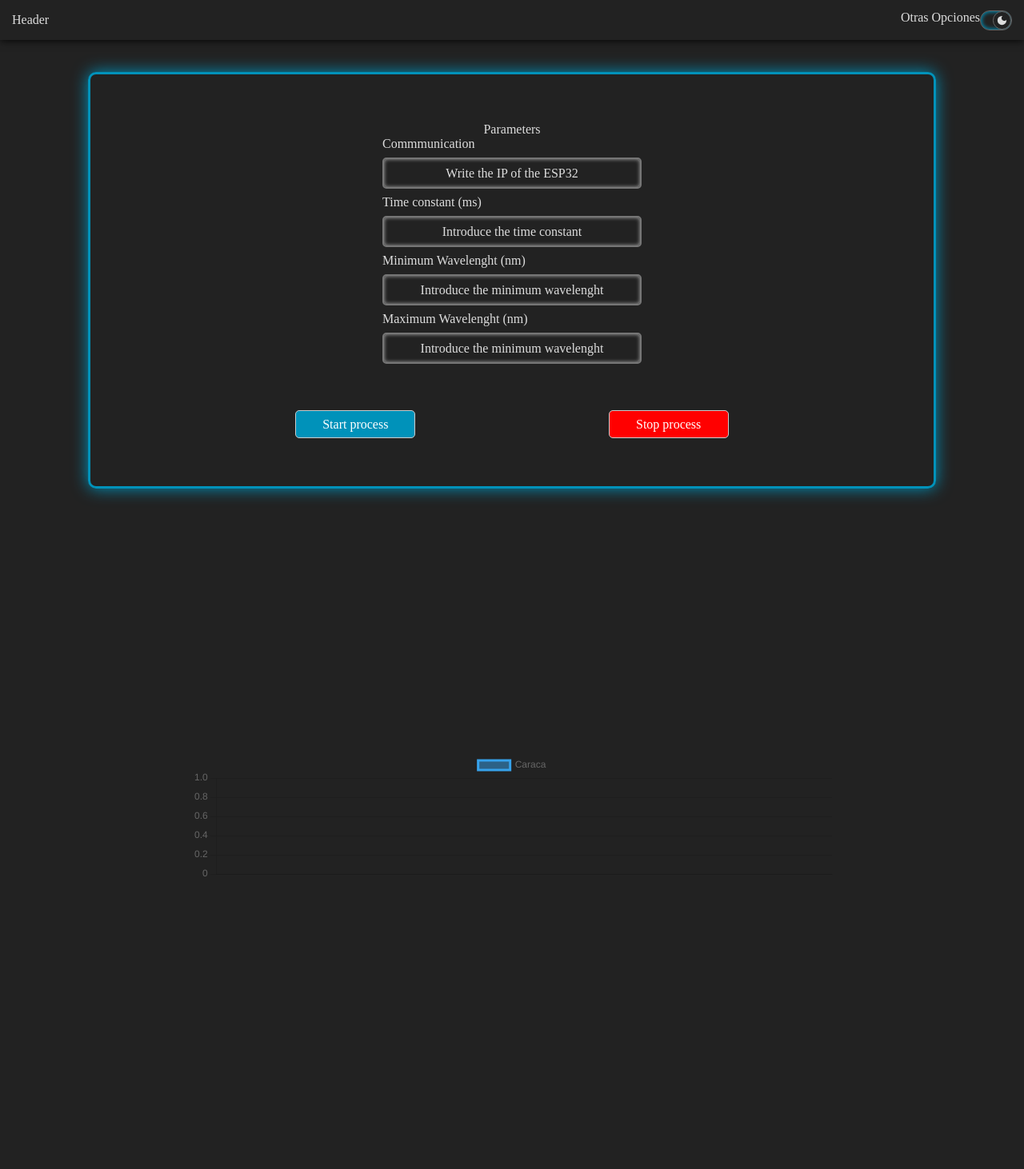
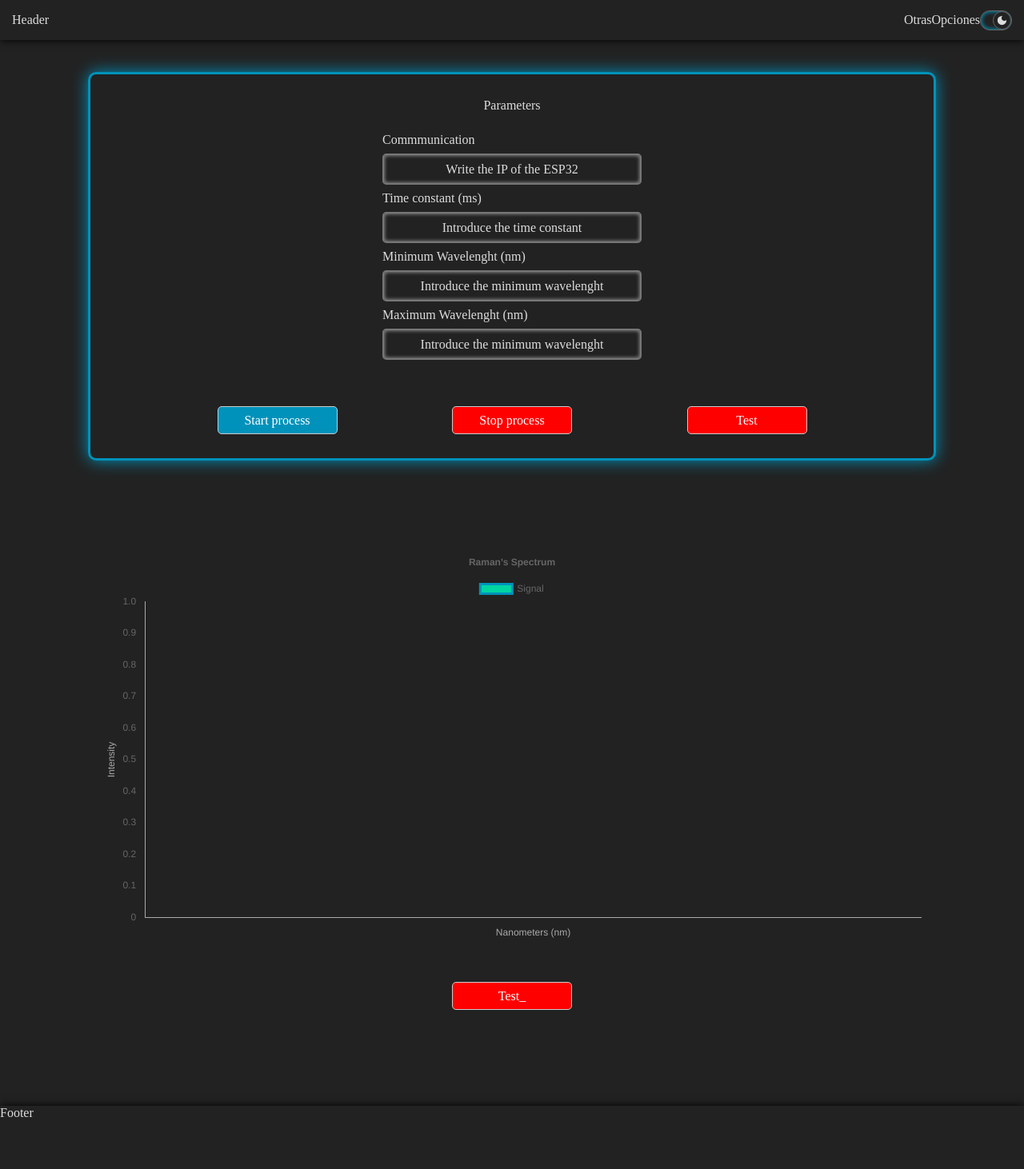
Before and after one commit to mreliflores/automatizationMonocromator, a Nuxt app in the folder frontend/: page / in a window 1280 px wide. Shown: the top 1462 px of the page at 80% size. Built offline with nearby package versions, Linux system fonts and the light colour scheme.

Commit message:
vue-chartjs added and enable real-time plotting

```diff
--- a/frontend/app.vue
+++ b/frontend/app.vue
@@ -8,11 +8,12 @@
     Header
     <div
     :style="{
-      display: 'flex'
+      display: 'flex',
+      alignItems: 'center'
     }"
     >
-      Otras
-      Opciones
+      <div>Otras</div>
+      <div>Opciones</div>
       <AtomToggleBox
         height="25px"
         width="40px"
@@ -24,7 +25,11 @@
   :style="backgroundColorSwitch"
   class="all">
     <AtomBox>
-      <div>
+      <div
+      :style="{
+        marginBottom: '25px'
+      }"
+      >
         Parameters
       </div>
 
@@ -82,6 +87,14 @@
         >
           Stop process
         </AtomButton>
+        <AtomButton
+        @click="testing"
+        height="35px"
+        width="150px"
+        :style="{'margin-top':'50px', backgroundColor: 'red'}"
+        >
+          Test
+        </AtomButton>
       </div>
     </AtomBox>
 
@@ -92,7 +105,10 @@
   </div>
 
   <footer
-  :style="backgroundColorSwitch"
+  :style="{
+  ...backgroundColorSwitch,
+  ...backgroundSecondaryColorSwitch
+  }"
   >
     Footer
   </footer>
@@ -104,8 +120,8 @@ import '~/assets/css/main.css'
 const isDark = useIsDark().isDark
 const appConfig = useAppConfig().theme
 
-const intensity: any = []
-const nanometers: any = []
+const intensity: any = ref([])
+const nanometers: any = ref([])
 
 const entries = ref([
   {
@@ -160,6 +176,17 @@ const backgroundSecondaryColorSwitch = computed(() => {
 
   return style
 })
+
+function testing() {
+  let i = 0
+  setInterval(() => {
+    if(i<100) {
+      intensity.value = [...intensity.value, i]
+      nanometers.value = [...nanometers.value, i]
+      i++
+    }
+  },100)
+}
 
 function getReadings(){
     ws.send("getReadings");
--- a/frontend/components/Chart.vue
+++ b/frontend/components/Chart.vue
@@ -1,17 +1,35 @@
 <template>
-  <div class="aquiChart">
-    <canvas id="ploti">
-    </canvas>
+  <div class="aquiChart"
+  :style="{
+    display: 'flex',
+    flexDirection: 'column'
+  }"
+  >
+    <Line
+    :data="chartData" :options="chartOptions"
+    updateMode="none">
+    </Line>
+    <AtomButton
+    height="35px"
+    width="150px"
+    :style="{'margin-top':'50px', backgroundColor: 'red'}"
+    >
+      Test_
+    </AtomButton>
+    <div>{{ intensity[intensity.length-1] }}</div>
   </div>
 </template>
 
 
 <script >
-import Chart from 'chart.js/auto';
+import { Line } from 'vue-chartjs'
+import { Chart as ChartJS, Title, Tooltip, Legend, BarElement, CategoryScale, LinearScale, PointElement, LineElement, Colors } from 'chart.js'
+ChartJS.register(Title, Tooltip, Legend, BarElement, CategoryScale, LinearScale, PointElement, LineElement, Colors)
 
 
 export default {
   name: 'Chart',
+  components: {Line},
   props: {
     intensity: {
       type: Array,
@@ -22,37 +40,118 @@ export default {
       default: []
     }
   },
-  mounted () {
-    const ctx = document.getElementById('ploti');
-    const realTimeChart = new Chart(
-      ctx,
-      {
-        type: 'line',
-        data: {
-          labels: this.getDataX,//getDataNanometers,
+  setup() {
+    const isDark = useIsDark().isDark
+    const appConfig = useAppConfig().theme
+    return {
+      isDark,
+      appConfig
+    }
+  },
+  data() {
+    var realTimeChart;
+    return {
+      realTimeChart,
+      chartData_: {
+        labels: this.nanometers,//getDataNanometers,
         datasets: [
           {
-              label: "Caraca",
-              data: this.getDataY,//getDataIntensity
+            label: "Caracs",
+            data: this.intensity,
+            borderColor: '#36A2EB',
+            backgroundColor: '#9BD0F5',
+          },
+          {
+            label: "Caracs",
+            data: this.intensity,
+            borderColor: '#36A2EB',
+            backgroundColor: '#9BD0F5',
           },
         ]
       },
-        options: {
+      chartOptions_: {
         responsive: true,
         layout: {
-            padding: 240
+          padding: {
+            top: 20
+          }
+        },
       }
     }
-      }
-    );
   },
   computed: {
-    getDataX() {
-      return this.nanometers
+    chartData() {
+      const backgroundColor = this.isDark ? this.appConfig.colorsDark.primaryAccentColor_:this.appConfig.colorsLight.primaryAccentColor_
+
+      const borderColor = this.isDark ? this.appConfig.colorsDark.primaryColor_:this.appConfig.colorsLight.primaryColor_
+
+      const data = {
+        labels: this.nanometers,//getDataNanometers,
+        datasets: [
+          {
+            label: "Signal",
+            data: this.intensity,
+            borderColor: borderColor,
+            backgroundColor: backgroundColor,
+            pointRadius: 0
           },
-    getDataY() {
-      return this.intensity
+        ]
+      }
+      return data
     },
+    chartOptions() {
+      const color = this.isDark ? this.appConfig.colorsDark.textSecondaryColor:this.appConfig.colorsLight.textSecondaryColor
+
+      const options = {
+        animations: false,
+        responsive: true,
+        layout: {
+          padding: {
+            top: 20
+          }
+        },
+        plugins: {
+          title: {
+            display: true,
+            text: "Raman's Spectrum"
+          }
+        },
+        scales: {
+          x: {
+            beginAtZero: true,
+            title: {
+              display: true,
+              text: 'Nanometers (nm)',
+              color: color
+            },
+            border: {
+              display: true,
+              color: color
+            },
+            grid: {
+              display: false,
+              color: color
+            }
+          },
+          y: {
+            title: {
+              display: true,
+              text: 'Intensity',
+              color: color
+            },
+            border: {
+              display: true,
+              color: color
+            },
+            grid: {
+              display: false,
+              color: color
+            }
+          },
+        }
+      }
+      return options
+    }
   }
 };
 
@@ -64,10 +163,7 @@ export default {
   justify-content:center;
   align-items:center;
   margin: 60px 0;
-  width: 100%;
+  width: 80%;
 }
 
-#ploti {
-  width:100%;
-}
 </style>
--- a/frontend/components/atoms/AtomBox.vue
+++ b/frontend/components/atoms/AtomBox.vue
@@ -29,7 +29,7 @@ div.atomBox {
   border-style: solid;
   border-radius: 10px;
   width: 80%;
-  padding: 60px 15px;
+  padding: 30px 15px;
   margin: 30px 15px;
 }
 </style>
--- a/frontend/package.json
+++ b/frontend/package.json
@@ -10,9 +10,10 @@
     "postinstall": "nuxt prepare"
   },
   "dependencies": {
-    "chart.js": "^4.4.1",
+    "chart.js": "^4.4.2",
     "nuxt": "^3.10.2",
     "vue": "^3.4.19",
+    "vue-chartjs": "^5.3.0",
     "vue-router": "^4.2.5"
   },
   "devDependencies": {
```
Also changed, not shown: 1 other file (tests, documents, lock files or other folders). Lines whose indentation alone changed are shown as unchanged.
